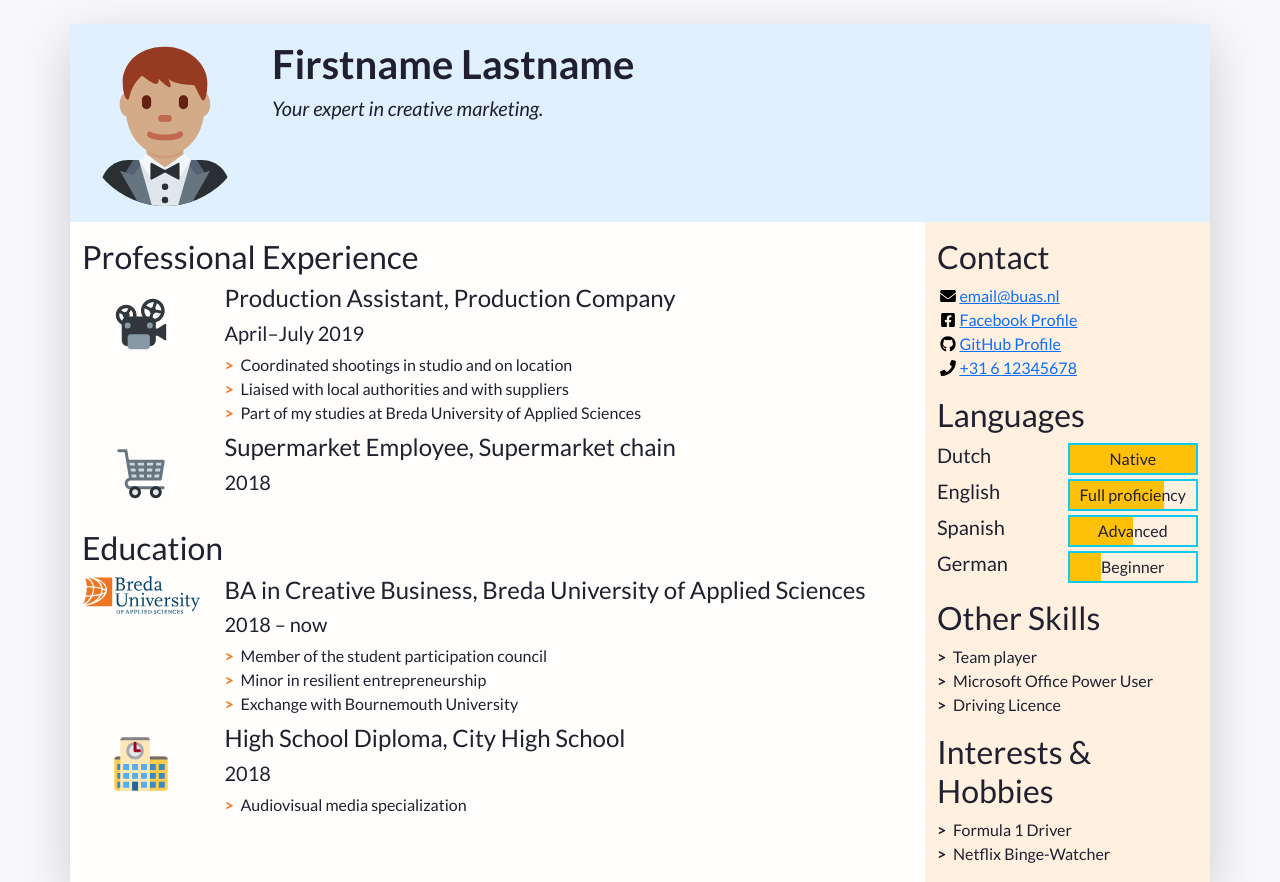
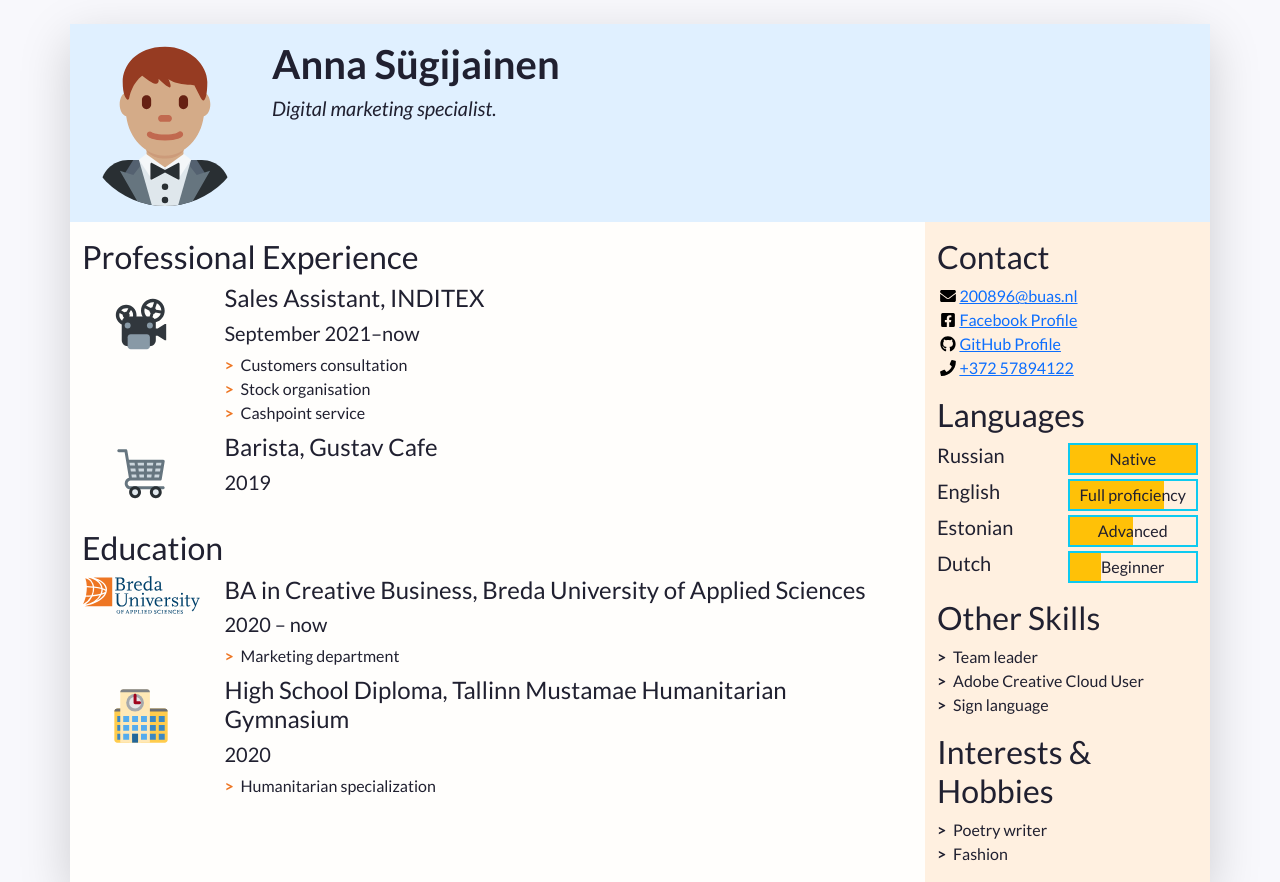
Before and after one commit to 200896sygijainen/200896sygijainen.github.io, a plain HTML site: page index.html in a window 1280 px wide. Shown: the top 882 px of the page. Drawn offline with nearby package versions, Linux system fonts and the light colour scheme.

Commit message:
changes 2

```diff
--- a/index.html
+++ b/index.html
@@ -54,8 +54,8 @@
           A container to wrap around your name and tagline. Full-width at small size, then columns of increasing size.
         -->
         <div class="col-12 col-sm-8 col-md-9 col-lg-10 my-3 header-content">
-          <h1 class="fw-bolder">Firstname Lastname</h1>
-          <h5 class="fst-italic tagline">Your expert in creative marketing.</h5>
+          <h1 class="fw-bolder">Anna Sügijainen</h1>
+          <h5 class="fst-italic tagline">Digital marketing specialist.</h5>
         </div>
       </header>
 
@@ -89,13 +89,13 @@
                   <img class="biography-logo mw-100 d-block mx-auto" src="images/employers/projector.svg" alt="Company logo" width="80">
                 </div>
                 <div class="biography-contents col-9 col-sm-10 col-md-9 col-lg-10">
-                  <h4>Production Assistant, Production Company</h4>
-                  <h5>April&ndash;July 2019</h5>
+                  <h4>Sales Assistant, INDITEX</h4>
+                  <h5>September 2021&ndash;now</h5>
                   <!-- Use the list below to talk about your achievements -->
                   <ul class="biography-details list-unstyled">
-                    <li>Coordinated shootings in studio and on location</li>
-                    <li>Liaised with local authorities and with suppliers</li>
-                    <li>Part of my studies at Breda University of Applied Sciences</li>
+                    <li>Customers consultation</li>
+                    <li>Stock organisation</li>
+                    <li>Cashpoint service</li>
                   </ul>
                 </div>
               </li>
@@ -107,8 +107,8 @@
                   <img class="biography-logo mw-100 d-block mx-auto" src="images/employers/trolley.svg" alt="Company logo" width="80">
                 </div>
                 <div class="biography-contents col-9 col-sm-10 col-md-9 col-lg-10">
-                  <h4>Supermarket Employee, Supermarket chain</h4>
-                  <h5>2018</h5>
+                  <h4>Barista, Gustav Cafe</h4>
+                  <h5>2019</h5>
                   <!-- This entry doesn't have a list of achievements, but you can copy-paste the one from above -->
                 </div>
               </li>
@@ -129,12 +129,12 @@
                 </div>
                 <div class="biography-contents col-9 col-sm-10 col-md-9 col-lg-10">
                   <h4>BA in Creative Business, Breda University of Applied Sciences</h4>
-                  <h5>2018&nbsp;&ndash;&nbsp;now</h5>
+                  <h5>2020&nbsp;&ndash;&nbsp;now</h5>
                   <!-- Use the list below to talk about minors, exchanges, extra-curricular activities. -->
                   <ul class="biography-details list-unstyled">
-                    <li>Member of the student participation council</li>
-                    <li>Minor in resilient entrepreneurship</li>
-                    <li>Exchange with Bournemouth University</li>
+                    <li>Marketing department</li>
+
+
                   </ul>
                 </div>
               </li>
@@ -145,10 +145,10 @@
                   <img class="biography-logo mw-100 d-block mx-auto" src="images/schools/school.svg" alt="School logo" width="80">
                 </div>
                 <div class="biography-contents col-9 col-sm-10 col-md-9 col-lg-10">
-                  <h4>High School Diploma, City High School</h4>
-                  <h5>2018</h5>
+                  <h4>High School Diploma, Tallinn Mustamae Humanitarian Gymnasium </h4>
+                  <h5>2020</h5>
                   <ul class="biography-details list-unstyled">
-                    <li>Audiovisual media specialization</li>
+                    <li>Humanitarian specialization</li>
                   </ul>
                 </div>
               </li>
@@ -179,7 +179,7 @@
               <li class="contact-item">
                 <a class="d-flex align-items-center" href="mailto:email@buas.nl" target="_blank">
                   <img class="contact-icon" src="images/icons/envelope.svg" alt="Email">
-                  email@buas.nl
+                  200896@buas.nl
                 </a>
               </li>
               <li class="contact-item">
@@ -197,7 +197,7 @@
               <li class="contact-item">
                 <a class="d-flex align-items-center" href="tel:+31612345678" target="_blank">
                   <img class="contact-icon" src="images/icons/phone.svg" alt="Mobile Phone">
-                  +31 6 12345678
+                  +372 57894122
                 </a>
               </li>
             </ul>
@@ -210,7 +210,7 @@
             <!-- Each item in the list is a language. Modify, add or remove depending on what you speak -->
             <ul class="language-list list-unstyled">
               <li class="language-item d-flex mb-1">
-                <h5 class="language-name w-50">Dutch</h5>
+                <h5 class="language-name w-50">Russian</h5>
                 <div class="language-level w-50 border border-info border-2 position-relative">
                   <!-- The div below is a progress bar. Choose between w-25, w-50, w-75 and w-100 to show your level of fluency -->
                   <div class="language-progress position-absolute bg-warning h-100 w-100"></div>
@@ -226,7 +226,7 @@
                 </div>
               </li>
               <li class="language-item d-flex mb-1">
-                <h5 class="language-name w-50">Spanish</h5>
+                <h5 class="language-name w-50">Estonian</h5>
                 <div class="language-level w-50 border border-info border-2 position-relative">
                   <!-- The div below is a progress bar. Choose between w-25, w-50, w-75 and w-100 to show your level of fluency -->
                   <div class="language-progress position-absolute bg-warning h-100 w-50"></div>
@@ -234,7 +234,7 @@
                 </div>
               </li>
               <li class="language-item d-flex mb-1">
-                <h5 class="language-name w-50">German</h5>
+                <h5 class="language-name w-50">Dutch</h5>
                 <div class="language-level w-50 border border-info border-2 position-relative">
                   <!-- The div below is a progress bar. Choose between w-25, w-50, w-75 and w-100 to show your level of fluency -->
                   <div class="language-progress position-absolute bg-warning h-100 w-25"></div>
@@ -249,9 +249,9 @@
           <section class="my-3 aside-section">
             <h2>Other Skills</h2>
             <ul class="skill-list list-unstyled">
-              <li class="skill-item">Team player</li>
-              <li class="skill-item">Microsoft Office Power User</li>
-              <li class="skill-item">Driving Licence</li>
+              <li class="skill-item">Team leader</li>
+              <li class="skill-item">Adobe Creative Cloud User</li>
+              <li class="skill-item">Sign language</li>
             </ul>
           </section>
 
@@ -260,8 +260,8 @@
           <section class="my-3 aside-section">
             <h2>Interests &amp; Hobbies</h2>
             <ul class="skill-list list-unstyled">
-              <li class="skill-item">Formula 1 Driver</li>
-              <li class="skill-item">Netflix Binge-Watcher</li>
+              <li class="skill-item">Poetry writer</li>
+              <li class="skill-item">Fashion</li>
             </ul>
           </section>
 
```
